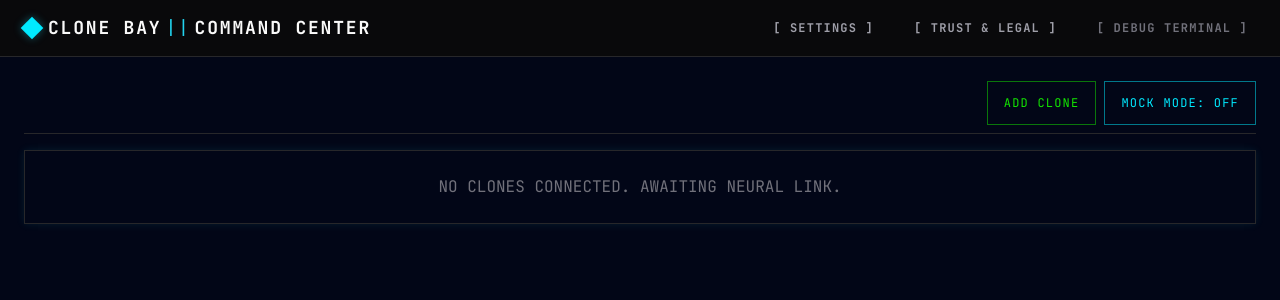
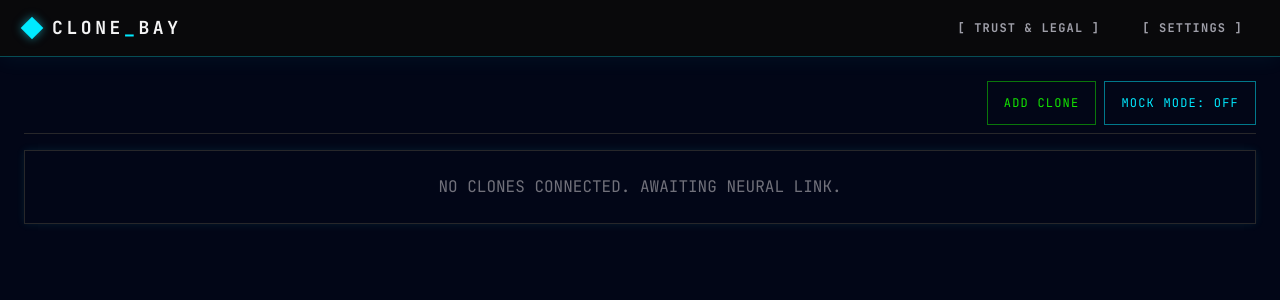
Before and after one commit to TerribleTurtle/clonebay, a Next.js app: page / in a window 1280 px wide. Shown: the top 300 px of the page. Built offline with nearby package versions, Linux system fonts and the light colour scheme.

Commit message:
UI: Improve mobile layout and header aesthetics

```diff
--- a/src/components/CharacterCard.tsx
+++ b/src/components/CharacterCard.tsx
@@ -70,7 +70,7 @@ export function CharacterCard({ characterId }: CharacterCardProps) {
         <button
           type="button"
           onClick={() => setIsSettingsOpen(true)}
-          className="text-zinc-600 hover:text-amber-500 font-mono text-xs cursor-pointer p-1 leading-none transition-colors"
+          className="text-zinc-600 hover:text-amber-500 active:text-amber-500 font-mono text-xs sm:text-xs text-sm cursor-pointer min-h-[44px] min-w-[44px] flex items-center justify-center leading-none transition-colors"
           title="Settings"
         >
           [⚙]
@@ -78,7 +78,7 @@ export function CharacterCard({ characterId }: CharacterCardProps) {
         <button
           type="button"
           onClick={handleRemove}
-          className="text-zinc-600 hover:text-status-red font-mono text-xs cursor-pointer p-1 leading-none transition-colors"
+          className="text-zinc-600 hover:text-status-red active:text-status-red font-mono text-xs sm:text-xs text-sm cursor-pointer min-h-[44px] min-w-[44px] flex items-center justify-center leading-none transition-colors"
           title="Remove Character"
         >
           [X]
--- a/src/components/Dashboard.tsx
+++ b/src/components/Dashboard.tsx
@@ -55,7 +55,7 @@ export const Dashboard: React.FC = () => {
             type="button"
             variant="success"
             onClick={() => router.push('/auth/login')}
-            className="px-4 py-1 text-xs tracking-wider min-h-0"
+            className="w-full md:w-auto px-4 py-3 md:py-1 text-sm md:text-xs tracking-wider min-h-[44px]"
           >
             Add Clone
           </Button>
@@ -64,7 +64,7 @@ export const Dashboard: React.FC = () => {
           type="button"
           variant="default"
           onClick={toggleMockMode}
-          className="px-4 py-1 text-xs tracking-wider min-h-0"
+          className="w-full md:w-auto px-4 py-3 md:py-1 text-sm md:text-xs tracking-wider min-h-[44px]"
         >
           Mock Mode: {isMockMode ? 'ON' : 'OFF'}
         </Button>
--- a/src/components/GlobalHeader.tsx
+++ b/src/components/GlobalHeader.tsx
@@ -7,34 +7,31 @@ export const GlobalHeader: React.FC = () => {
   const [isMobileMenuOpen, setIsMobileMenuOpen] = useState(false);
 
   return (
-    <header className="sticky top-0 z-40 w-full bg-eve-panel border-b border-eve-border">
+    <header className="sticky top-0 z-40 w-full bg-eve-panel border-b border-status-cyan/30 shadow-[0_4px_20px_rgba(34,211,238,0.05)]">
       <div className="max-w-7xl mx-auto px-4 sm:px-6 h-14 flex items-center justify-between">
         {/* Left Side: Logo / Brand */}
         <div className="flex items-center gap-4">
-          <Link href="/" className="flex items-center gap-2 group focus-visible:outline-none focus-visible:ring-1 focus-visible:ring-status-cyan focus-visible:ring-offset-2 focus-visible:ring-offset-zinc-950" onClick={() => setIsMobileMenuOpen(false)}>
-            <div className="w-4 h-4 bg-status-cyan shadow-[0_0_8px_rgba(34,211,238,0.4)] rotate-45 group-hover:rotate-90 transition-transform duration-300"></div>
-            <h1 className="font-mono font-bold tracking-widest text-zinc-50 uppercase text-lg flex items-center gap-1">
-              CLONE BAY <span className="text-eve-cryo font-normal">||</span> Command Center
+          <Link href="/" className="flex items-center gap-3 group focus-visible:outline-none focus-visible:ring-1 focus-visible:ring-status-cyan focus-visible:ring-offset-2 focus-visible:ring-offset-zinc-950" onClick={() => setIsMobileMenuOpen(false)}>
+            <div className="w-4 h-4 bg-status-cyan shadow-[0_0_10px_rgba(34,211,238,0.6)] rotate-45 group-hover:rotate-90 group-hover:bg-amber-400 group-hover:shadow-[0_0_15px_rgba(251,191,36,0.6)] transition-all duration-300"></div>
+            <h1 className="font-mono font-bold tracking-[0.2em] text-zinc-100 uppercase text-lg flex items-center group-hover:text-amber-400 transition-colors">
+              CLONE<span className="text-status-cyan group-hover:text-amber-400 transition-colors">_</span>BAY
             </h1>
           </Link>
         </div>
 
         {/* Right Side: Navigation & Tools */}
-        <nav className="hidden md:flex items-center gap-6 font-mono text-xs font-bold tracking-widest uppercase">
-          <Link href="/settings" className="text-zinc-400 hover:text-status-cyan transition-colors focus-visible:outline-none focus-visible:ring-1 focus-visible:ring-status-cyan focus-visible:ring-offset-2 focus-visible:ring-offset-zinc-950 px-2 py-1">
-            [ SETTINGS ]
-          </Link>
-          <Link href="/trust" className="text-zinc-400 hover:text-status-green transition-colors focus-visible:outline-none focus-visible:ring-1 focus-visible:ring-status-cyan focus-visible:ring-offset-2 focus-visible:ring-offset-zinc-950 px-2 py-1">
+        <nav className="hidden md:flex items-center gap-4 font-mono text-xs font-bold tracking-widest uppercase">
+          <Link href="/trust" className="text-zinc-400 hover:text-status-green border border-transparent hover:border-status-green/50 bg-transparent hover:bg-status-green/10 transition-all focus-visible:outline-none focus-visible:ring-1 focus-visible:ring-status-green px-3 py-1.5">
             [ TRUST & LEGAL ]
           </Link>
-          <Link href="/debug" className="text-zinc-500 hover:text-status-yellow transition-colors focus-visible:outline-none focus-visible:ring-1 focus-visible:ring-status-cyan focus-visible:ring-offset-2 focus-visible:ring-offset-zinc-950 px-2 py-1">
-            [ DEBUG TERMINAL ]
+          <Link href="/settings" className="text-zinc-400 hover:text-status-cyan border border-transparent hover:border-status-cyan/50 bg-transparent hover:bg-status-cyan/10 transition-all focus-visible:outline-none focus-visible:ring-1 focus-visible:ring-status-cyan px-3 py-1.5">
+            [ SETTINGS ]
           </Link>
         </nav>
 
         {/* Mobile Hamburger Button */}
         <button
-          className="md:hidden flex items-center justify-center w-11 h-11 text-zinc-400 hover:text-zinc-50 transition-colors focus-visible:outline-none focus-visible:ring-1 focus-visible:ring-status-cyan focus-visible:ring-offset-2 focus-visible:ring-offset-zinc-950"
+          className="md:hidden flex items-center justify-center w-11 h-11 text-zinc-400 hover:text-status-cyan transition-colors focus-visible:outline-none focus-visible:ring-1 focus-visible:ring-status-cyan active:scale-95"
           onClick={() => setIsMobileMenuOpen(!isMobileMenuOpen)}
           aria-label="Toggle mobile menu"
         >
@@ -48,26 +45,14 @@ export const GlobalHeader: React.FC = () => {
         </button>
       </div>
 
-      {/* Mobile Full-Screen Overlay */}
+      {/* Mobile Overlay */}
       {isMobileMenuOpen && (
-        <div className="fixed inset-0 z-50 bg-eve-void/90 backdrop-blur-md flex flex-col items-center justify-center space-y-8 md:hidden font-mono text-sm font-bold tracking-widest uppercase">
-          <button
-            className="absolute top-4 right-4 sm:right-6 w-11 h-11 flex items-center justify-center text-zinc-400 hover:text-zinc-50 transition-colors focus-visible:outline-none focus-visible:ring-1 focus-visible:ring-status-cyan focus-visible:ring-offset-2 focus-visible:ring-offset-zinc-950"
-            onClick={() => setIsMobileMenuOpen(false)}
-            aria-label="Close mobile menu"
-          >
-            <svg className="w-8 h-8" fill="none" stroke="currentColor" viewBox="0 0 24 24">
-              <path strokeLinecap="square" strokeLinejoin="miter" strokeWidth={2} d="M6 18L18 6M6 6l12 12" />
-            </svg>
-          </button>
-          <Link href="/settings" className="text-zinc-400 hover:text-status-cyan transition-colors text-xl focus-visible:outline-none focus-visible:ring-1 focus-visible:ring-status-cyan focus-visible:ring-offset-2 focus-visible:ring-offset-zinc-950 px-4 py-2" onClick={() => setIsMobileMenuOpen(false)}>
-            [ SETTINGS ]
-          </Link>
-          <Link href="/trust" className="text-zinc-400 hover:text-status-green transition-colors text-xl focus-visible:outline-none focus-visible:ring-1 focus-visible:ring-status-cyan focus-visible:ring-offset-2 focus-visible:ring-offset-zinc-950 px-4 py-2" onClick={() => setIsMobileMenuOpen(false)}>
+        <div className="fixed inset-0 top-14 z-50 bg-zinc-950/95 backdrop-blur-md flex flex-col items-center justify-center space-y-8 md:hidden font-mono text-sm font-bold tracking-widest uppercase border-t border-status-cyan/20">
+          <Link href="/trust" className="text-zinc-400 hover:text-status-green hover:bg-status-green/10 border border-transparent hover:border-status-green/50 transition-all text-xl px-8 py-4 w-3/4 text-center" onClick={() => setIsMobileMenuOpen(false)}>
             [ TRUST & LEGAL ]
           </Link>
-          <Link href="/debug" className="text-zinc-500 hover:text-status-yellow transition-colors text-xl focus-visible:outline-none focus-visible:ring-1 focus-visible:ring-status-cyan focus-visible:ring-offset-2 focus-visible:ring-offset-zinc-950 px-4 py-2" onClick={() => setIsMobileMenuOpen(false)}>
-            [ DEBUG TERMINAL ]
+          <Link href="/settings" className="text-zinc-400 hover:text-status-cyan hover:bg-status-cyan/10 border border-transparent hover:border-status-cyan/50 transition-all text-xl px-8 py-4 w-3/4 text-center" onClick={() => setIsMobileMenuOpen(false)}>
+            [ SETTINGS ]
           </Link>
         </div>
       )}
--- a/src/components/ui/CharacterStatusBoard.tsx
+++ b/src/components/ui/CharacterStatusBoard.tsx
@@ -38,7 +38,7 @@ const LEDIndicator = forwardRef  <HTMLDivElement, StatusIndicatorProps>(
         ref={ref}
         {...props}
         onClick={onClick}
-        className={`flex flex-col items-center justify-center w-12 h-12 bg-eve-panel border cursor-pointer transition-all duration-200 rounded-none uppercase text-[10px] font-mono tracking-widest ${statusClasses[status]}`}
+        className={`flex flex-col items-center justify-center w-12 h-12 bg-eve-panel border cursor-pointer transition-all duration-200 rounded-none uppercase text-[10px] font-mono tracking-widest active:scale-95 ${statusClasses[status]}`}
       >
         <span className="mb-1 leading-none">{label}</span>
         <div className={`w-1.5 h-1.5 rounded-none ${ledDotClasses[status]}`} />
--- a/tailwind.config.ts
+++ b/tailwind.config.ts
@@ -6,6 +6,9 @@ const config: Config = {
     "./src/components/**/*.{js,ts,jsx,tsx,mdx}",
     "./src/app/**/*.{js,ts,jsx,tsx,mdx}",
   ],
+  future: {
+    hoverOnlyWhenSupported: true,
+  },
   theme: {
     // 1. Enforce strict corners (No soft SaaS rounding)
     borderRadius: {
```
Also changed, not shown: src/components/ui/CharacterMetrics.tsx (+5 -5 lines), src/components/ui/CharacterSettingsDialog.tsx (+9 -9 lines), 1 other file (tests, documents, lock files or other folders).
